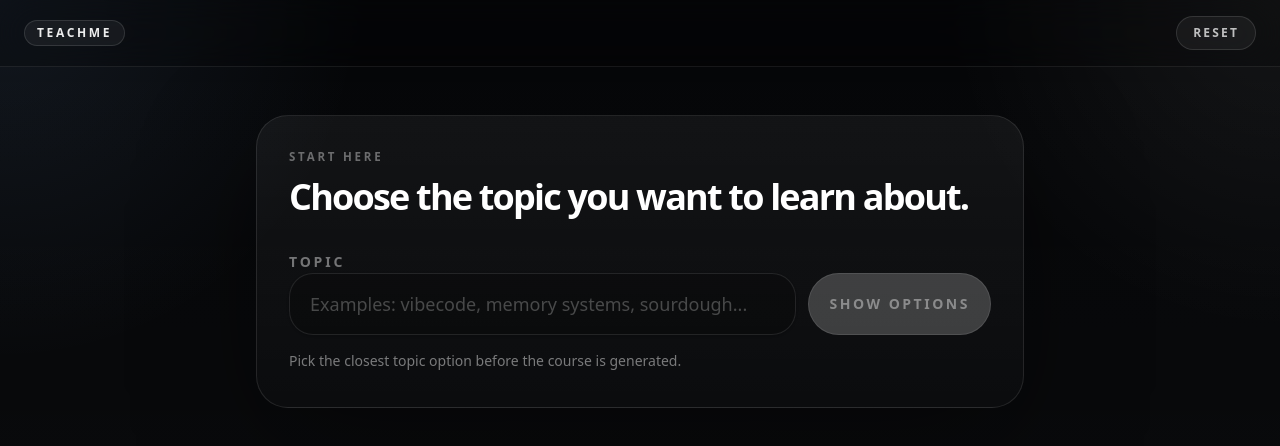
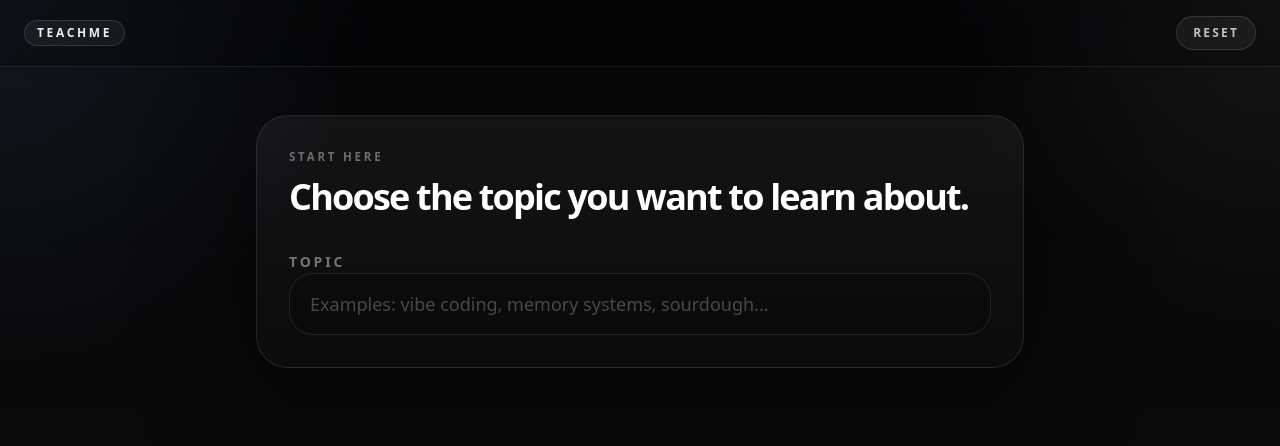
Before and after one commit to flyingpans-cpu/teachme1, a Next.js app: page / in a window 1280 px wide. Shown: the top 446 px of the page. Built offline with nearby package versions, Linux system fonts and the light colour scheme.

Commit message:
Treat selected days as total lessons

```diff
--- a/app/api/courses/create/route.ts
+++ b/app/api/courses/create/route.ts
@@ -43,6 +43,7 @@ export async function POST(request: Request) {
       level: parsed.level,
       priorKnowledge: parsed.priorKnowledge,
       styleSummary,
+      weeks: parsed.weeks,
       sessions: allocation.sessions,
       minutesPerWeek: allocation.minutesPerWeek,
     });
--- a/app/api/topics/suggest/route.ts
+++ /dev/null
@@ -1,25 +0,0 @@
-import { NextResponse } from "next/server";
-import { z } from "zod";
-import { suggestTopicOptionsWithLLM } from "@/app/lib/llmPrompt";
-
-const TopicSuggestRequestSchema = z.object({
-  topicInput: z.string().min(3),
-});
-
-export async function POST(request: Request) {
-  try {
-    const raw = await request.json();
-    const parsed = TopicSuggestRequestSchema.parse(raw);
-    const result = await suggestTopicOptionsWithLLM({
-      topicInput: parsed.topicInput,
-    });
-
-    return NextResponse.json(result);
-  } catch (error) {
-    console.error("Error suggesting topics", error);
-    return NextResponse.json(
-      { error: "Unable to suggest topic options right now." },
-      { status: 500 },
-    );
-  }
-}
--- a/app/api/tutor/route.ts
+++ b/app/api/tutor/route.ts
@@ -91,7 +91,7 @@ export async function POST(request: Request) {
 
     if (existingState.stage === "generated" && existingState.lessonState) {
       const allocation = buildTimeAllocation({
-        weeks: 5,
+        weeks: 1,
         hoursPerWeek: captured.hoursPerWeek ?? 0,
         sessionsPerWeek: captured.sessionsPerWeek ?? 0,
         preferredSessionLengthMinutes: captured.preferredSessionLengthMinutes ?? 0,
@@ -326,7 +326,7 @@ export async function POST(request: Request) {
       const requestInput = CourseRequestSchema.parse({
         topic: captured.topic,
         level: captured.level,
-        weeks: 5,
+        weeks: 1,
         hoursPerWeek: captured.hoursPerWeek,
         sessionsPerWeek: captured.sessionsPerWeek,
         preferredSessionLengthMinutes: captured.preferredSessionLengthMinutes,
@@ -352,6 +352,7 @@ export async function POST(request: Request) {
           topic: requestInput.topic,
           level: requestInput.level,
           styleSummary: buildStyleSummary(),
+          weeks: requestInput.weeks,
           sessions: allocation.sessions,
           minutesPerWeek: allocation.minutesPerWeek,
         }),
--- a/app/lib/llmPrompt.ts
+++ b/app/lib/llmPrompt.ts
@@ -25,11 +25,6 @@ export type CheckpointMessageIntent =
 export type CheckpointIntentResult = {
   intent: CheckpointMessageIntent;
   reasoning?: string;
-};
-
-export type TopicSuggestion = {
-  title: string;
-  description: string;
 };
 
 export function getOpenAIClient() {
@@ -75,55 +70,6 @@ function extractJson(raw: string) {
   const jsonStart = raw.indexOf("{");
   const jsonEnd = raw.lastIndexOf("}");
   return jsonStart >= 0 && jsonEnd >= jsonStart ? raw.slice(jsonStart, jsonEnd + 1) : raw;
-}
-
-export async function suggestTopicOptionsWithLLM(options: {
-  topicInput: string;
-}): Promise<{ options: TopicSuggestion[] }> {
-  const { topicInput } = options;
-  const normalizedTopicInput = topicInput.trim().replace(/\s+/g, " ");
-  const client = getOpenAIClient();
-
-  const systemPrompt = [
-    "You help disambiguate what a learner wants to study before course generation.",
-    "Return ONLY minified JSON.",
-    "Generate up to 5 concrete topic options based on the learner input.",
-    "Option 1 MUST preserve the learner input verbatim as the title. Do not rename it, reinterpret it, add punctuation, or mutate the wording.",
-    "Option 1 description should say that the course will teach exactly what the learner asked for, using their intended meaning.",
-    "Each option must be distinct, plausible, and narrow enough to guide accurate course generation.",
-    "Descriptions must be one sentence and explain what the learner would actually study.",
-    "Avoid overlapping duplicates and avoid joke options.",
-    'Output schema: {"options":[{"title":string,"description":string}]}',
-  ].join("\n");
-
-  const userPrompt = `Learner input: ${normalizedTopicInput}`;
-
-  const response = await createChatCompletion(client, {
-    messages: [
-      { role: "system", content: systemPrompt },
-      { role: "user", content: userPrompt },
-    ],
-    temperature: 0.4,
-  });
-
-  const raw = response.choices[0]?.message?.content ?? "";
-  if (!raw) {
-    throw new Error("Empty response from topic suggestion LLM");
-  }
-
-  const parsed = JSON.parse(extractJson(raw)) as { options?: TopicSuggestion[] };
-  const exactOption: TopicSuggestion = {
-    title: normalizedTopicInput,
-    description: `Learn exactly what you meant by "${normalizedTopicInput}", using your intended meaning and context.`,
-  };
-  const otherOptions = (parsed.options ?? []).filter(
-    (option) =>
-      option.title.trim().toLowerCase() !== normalizedTopicInput.toLowerCase(),
-  );
-
-  return {
-    options: [exactOption, ...otherOptions].slice(0, 5),
-  };
 }
 
 export async function runTutorIntakeWithLLM(options: {
@@ -202,10 +148,11 @@ export async function generateCourseOutlineWithLLM(options: {
   level?: string;
   priorKnowledge?: string;
   styleSummary: string;
+  weeks: number;
   sessions: AllocatedSession[];
   minutesPerWeek: number;
 }): Promise<GeneratedCourse> {
-  const { topic, level, priorKnowledge, styleSummary, sessions, minutesPerWeek } =
+  const { topic, level, priorKnowledge, styleSummary, weeks, sessions, minutesPerWeek } =
     options;
 
   const client = getOpenAIClient();
@@ -218,7 +165,7 @@ export async function generateCourseOutlineWithLLM(options: {
     .join("\n");
 
   const instructions = [
-    "You are an expert instructional designer creating a 5-week course outline.",
+    "You are an expert instructional designer creating a structured course outline.",
     "",
     "You will receive:",
     "- Topic and learner level",
@@ -258,7 +205,7 @@ export async function generateCourseOutlineWithLLM(options: {
     "Important time rules:",
     "- For each session, set estimatedMinutes equal to targetMinutes in the skeleton.",
     "- For each week, targetMinutes equals sum of its sessions.",
-    "- Total minutes must equal 5 * minutesPerWeek.",
+    `- Total minutes must equal ${weeks} * minutesPerWeek.`,
     "",
     "Respond with ONLY minified JSON.",
   ].join("\n");
@@ -328,10 +275,10 @@ export async function generateLessonChunkWithLLM(options: {
     "2. Why This Matters",
     "3. Tradeoffs (short table)",
     "4. Build It: Guided Implementation + Checkpoint 1",
-    "5. RESPONSE ANALYSIS (after learner returns)",
+    "5. What Your Result Shows (after learner returns)",
     "6. DEEPER EXPLANATION",
     "7. INTERACTIVE CHECKPOINT 2 (exercise + explicit pause)",
-    "8. RESPONSE ANALYSIS (second return)",
+    "8. What Your Result Shows (second return)",
     "9. What the Learner Should Observe",
     "10. Failure Modes",
     "11. Reflection Questions",
@@ -467,7 +414,7 @@ export async function answerCheckpointSideQuestionWithLLM(options: {
     "Be concise and helpful.",
     "Do not continue the lesson.",
     "Do not produce lesson template sections or markdown section headings.",
-    "Do not say RESPONSE ANALYSIS, DEEPER EXPLANATION, or INTERACTIVE CHECKPOINT 2.",
+    "Do not say What Your Result Shows, DEEPER EXPLANATION, or INTERACTIVE CHECKPOINT 2.",
     "Do not assume the learner completed the exercise.",
   ].join("\n");
 
--- a/app/page.tsx
+++ b/app/page.tsx
@@ -10,18 +10,13 @@ type ChatMessage = {
   content: string;
 };
 type DayThreads = Record<number, ChatMessage[]>;
-type TopicSuggestion = {
-  title: string;
-  description: string;
-};
 
 type SetupLevel = "BEGINNER" | "INTERMEDIATE" | "ADVANCED";
 type SetupDays = 3 | 5 | 7;
 type SetupMinutes = 15 | 30 | 45 | 60;
 
 type SetupState = {
-  topicInput: string;
-  selectedTopic?: TopicSuggestion;
+  topic: string;
   daysPerWeek?: SetupDays;
   minutesPerDay?: SetupMinutes;
   level?: SetupLevel;
@@ -72,9 +67,8 @@ function createId() {
 }
 
 function buildCapturedState(setup: Required<SetupState>): NonNullable<TutorSessionState["captured"]> {
-  const selectedTopic = setup.selectedTopic;
   return {
-    topic: `${selectedTopic.title}: ${selectedTopic.description}`,
+    topic: setup.topic,
     level: setup.level,
     sessionsPerWeek: setup.daysPerWeek,
     preferredSessionLengthMinutes: setup.minutesPerDay,
@@ -94,10 +88,6 @@ function formatLevel(level?: SetupLevel) {
   if (level === "INTERMEDIATE") return "Medium";
   if (level === "ADVANCED") return "Advanced";
   return "";
-}
-
-function formatSelectedTopic(selectedTopic?: TopicSuggestion) {
-  return selectedTopic?.title ?? "";
 }
 
 function MarkdownLesson(props: { content: string }) {
@@ -215,33 +205,6 @@ function SegmentButton<T extends string | number>(props: {
   );
 }
 
-function TopicOptionCard(props: {
-  option: TopicSuggestion;
-  selected: boolean;
-  onSelect: () => void;
-}) {
-  const { option, selected, onSelect } = props;
-
-  return (
-    <button
-      type="button"
-      onClick={onSelect}
-      className={`rounded-[1.5rem] border p-4 text-left transition ${
-        selected
-          ? "border-cyan-200/55 bg-white text-slate-950 shadow-[0_20px_50px_rgba(190,242,255,0.18)]"
-          : "border-white/10 bg-white/[0.03] text-white hover:border-white/22 hover:bg-white/[0.05]"
-      }`}
-    >
-      <p className="text-sm font-semibold uppercase tracking-[0.18em]">
-        {option.title}
-      </p>
-      <p className={`mt-2 text-sm leading-6 ${selected ? "text-slate-700" : "text-white/58"}`}>
-        {option.description}
-      </p>
-    </button>
-  );
-}
-
 function CourseLoader() {
   return (
     <section className="relative flex min-h-[70vh] items-center justify-center overflow-hidden">
@@ -321,13 +284,13 @@ function ProgressHeader(props: {
             type="button"
             onClick={onMarkComplete}
             disabled={!canMarkComplete || isSending}
-            className="rounded-2xl border border-cyan-100/20 bg-white px-4 py-3 text-left text-slate-950 transition hover:bg-cyan-50 disabled:cursor-not-allowed disabled:border-white/8 disabled:bg-white/20 disabled:text-white/40"
+            className="rounded-2xl border border-white/10 bg-black/15 px-4 py-3 text-left text-white/82 transition hover:border-white/18 hover:bg-white/[0.05] disabled:cursor-not-allowed disabled:border-white/8 disabled:bg-white/[0.03] disabled:text-white/30"
           >
-            <p className="text-[0.68rem] font-semibold uppercase tracking-[0.22em] text-slate-600 disabled:text-white/30">
+            <p className="text-[0.68rem] font-semibold uppercase tracking-[0.22em] text-white/38">
               Progress
             </p>
-            <p className="mt-2 text-lg font-semibold">
-              {isSending ? "Updating..." : "Mark lesson completed"}
+            <p className="mt-2 text-base font-semibold">
+              {isSending ? "Updating..." : "Mark completed"}
             </p>
           </button>
         </div>
@@ -391,13 +354,9 @@ function RevealStep(props: {
 
 function SetupScreen(props: {
   setup: SetupState;
-  topicOptions: TopicSuggestion[];
-  isLoadingTopics: boolean;
   canStart: boolean;
   isSending: boolean;
-  onTopicInputChange: (value: string) => void;
-  onRequestTopics: () => void;
-  onSelectTopic: (option: TopicSuggestion) => void;
+  onTopicChange: (value: string) => void;
   onDaysChange: (value: SetupDays) => void;
   onMinutesChange: (value: SetupMinutes) => void;
   onLevelChange: (value: SetupLevel) => void;
@@ -405,20 +364,15 @@ function SetupScreen(props: {
 }) {
   const {
     setup,
-    topicOptions,
-    isLoadingTopics,
     canStart,
     isSending,
-    onTopicInputChange,
-    onRequestTopics,
-    onSelectTopic,
+    onTopicChange,
     onDaysChange,
     onMinutesChange,
     onLevelChange,
     onStart,
   } = props;
-  const topicInputReady = setup.topicInput.trim().length >= 3;
-  const topicReady = Boolean(setup.selectedTopic);
+  const topicReady = setup.topic.trim().length >= 3;
   const daysReady = Boolean(setup.daysPerWeek);
   const minutesReady = Boolean(setup.minutesPerDay);
   const levelReady = Boolean(setup.level);
@@ -438,53 +392,18 @@ function SetupScreen(props: {
             <label htmlFor="topic" className="text-sm font-semibold uppercase tracking-[0.2em] text-white/42">
               Topic
             </label>
-            <div className="flex flex-col gap-3 sm:flex-row">
-              <input
-                id="topic"
-                value={setup.topicInput}
-                onChange={(event) => onTopicInputChange(event.target.value)}
-                placeholder="Examples: vibecode, memory systems, sourdough..."
-                className="block flex-1 rounded-[1.5rem] border border-white/10 bg-black/20 px-5 py-4 text-lg text-white shadow-sm outline-none transition placeholder:text-white/25 focus:border-cyan-100/40 focus:bg-black/30"
-              />
-              <button
-                type="button"
-                onClick={onRequestTopics}
-                disabled={!topicInputReady || isLoadingTopics}
-                className="inline-flex items-center justify-center rounded-full border border-cyan-100/25 bg-white px-5 py-3 text-sm font-semibold uppercase tracking-[0.18em] text-slate-950 transition hover:bg-cyan-50 disabled:cursor-not-allowed disabled:border-white/10 disabled:bg-white/20 disabled:text-white/40"
-              >
-                {isLoadingTopics ? "Finding..." : "Show options"}
-              </button>
-            </div>
-            {setup.selectedTopic ? (
-              <p className="text-sm leading-7 text-emerald-200/80">
-                Selected topic: {setup.selectedTopic.title}
-              </p>
-            ) : (
-              <p className="text-sm leading-7 text-white/45">
-                Pick the closest topic option before the course is generated.
-              </p>
-            )}
+            <input
+              id="topic"
+              value={setup.topic}
+              onChange={(event) => onTopicChange(event.target.value)}
+              placeholder="Examples: vibe coding, memory systems, sourdough..."
+              className="block w-full rounded-[1.5rem] border border-white/10 bg-black/20 px-5 py-4 text-lg text-white shadow-sm outline-none transition placeholder:text-white/25 focus:border-cyan-100/40 focus:bg-black/30"
+            />
           </div>
-
-          <RevealStep visible={topicOptions.length > 0}>
-            <p className="text-sm font-semibold uppercase tracking-[0.2em] text-white/42">
-              Select the topic that best matches what you want to learn
-            </p>
-            <div className="grid gap-3">
-              {topicOptions.map((option) => (
-                <TopicOptionCard
-                  key={option.title}
-                  option={option}
-                  selected={setup.selectedTopic?.title === option.title}
-                  onSelect={() => onSelectTopic(option)}
-                />
-              ))}
-            </div>
-          </RevealStep>
 
           <RevealStep visible={topicReady}>
             <p className="text-sm font-semibold uppercase tracking-[0.2em] text-white/42">
-              1. How many days you want to commit to
+              1. How many total lessons you want
             </p>
             <div className="grid gap-3 sm:grid-cols-3">
               {dayOptions.map((days) => (
@@ -539,7 +458,7 @@ function SetupScreen(props: {
               <div className="mt-4 grid gap-3 text-sm text-white/58 sm:grid-cols-3">
                 <div>
                   <p className="text-white/35">Days</p>
-                  <p className="mt-1 text-base font-semibold text-white">{setup.daysPerWeek} days</p>
+                  <p className="mt-1 text-base font-semibold text-white">{setup.daysPerWeek} total lessons</p>
                 </div>
                 <div>
                   <p className="text-white/35">Minutes</p>
@@ -574,9 +493,7 @@ function SetupScreen(props: {
 
 export default function Home() {
   const [phase, setPhase] = useState<AppPhase>("setup");
-  const [setup, setSetup] = useState<SetupState>({ topicInput: "" });
-  const [topicOptions, setTopicOptions] = useState<TopicSuggestion[]>([]);
-  const [isLoadingTopics, setIsLoadingTopics] = useState(false);
+  const [setup, setSetup] = useState<SetupState>({ topic: "" });
   const [dayThreads, setDayThreads] = useState<DayThreads>({});
   const [activeDayIndex, setActiveDayIndex] = useState(1);
   const [sessionState, setSessionState] = useState<TutorSessionState>({});
@@ -593,7 +510,6 @@ export default function Home() {
       const parsed = JSON.parse(raw) as {
         phase?: AppPhase;
         setup?: SetupState;
-        topicOptions?: TopicSuggestion[];
         dayThreads?: DayThreads;
         activeDayIndex?: number;
         messages?: ChatMessage[];
@@ -601,7 +517,6 @@ export default function Home() {
       };
       if (parsed.phase) setPhase(parsed.phase);
       if (parsed.setup) setSetup(parsed.setup);
-      if (parsed.topicOptions) setTopicOptions(parsed.topicOptions);
       if (parsed.dayThreads) {
         setDayThreads(parsed.dayThreads);
         prefetchedDaysRef.current = new Set(
@@ -622,9 +537,9 @@ export default function Home() {
   useEffect(() => {
     localStorage.setItem(
       STORAGE_KEY,
-      JSON.stringify({ phase, setup, topicOptions, dayThreads, activeDayIndex, sessionState }),
+      JSON.stringify({ phase, setup, dayThreads, activeDayIndex, sessionState }),
     );
-  }, [phase, setup, topicOptions, dayThreads, activeDayIndex, sessionState]);
+  }, [phase, setup, dayThreads, activeDayIndex, sessionState]);
 
   useEffect(() => {
     if (phase !== "chat") return;
@@ -632,7 +547,7 @@ export default function Home() {
   }, [activeDayIndex, phase]);
 
   const canStart =
-    Boolean(setup.selectedTopic) &&
+    setup.topic.trim().length >= 3 &&
     Boolean(setup.daysPerWeek) &&
     Boolean(setup.minutesPerDay) &&
     Boolean(setup.level);
@@ -684,21 +599,6 @@ export default function Home() {
     };
   }
 
-  async function requestTopicOptions(topicInput: string) {
-    const response = await fetch("/api/topics/suggest", {
-      method: "POST",
-      headers: { "Content-Type": "application/json" },
-      body: JSON.stringify({ topicInput }),
-    });
-
-    if (!response.ok) {
-      const data = await response.json().catch(() => null);
-      throw new Error(data?.error || "Unable to suggest topic options.");
-    }
-
-    return (await response.json()) as { options?: TopicSuggestion[] };
-  }
-
   async function prefetchRemainingDays(nextState: TutorSessionState) {
     const totalDays = nextState.progress?.totalDays ?? 0;
     if (!totalDays) return;
@@ -736,8 +636,7 @@ export default function Home() {
     if (!canStart || isSending) return;
 
     const completeSetup = {
-      topicInput: setup.topicInput.trim(),
-      selectedTopic: setup.selectedTopic as TopicSuggestion,
+      topic: setup.topic.trim(),
       daysPerWeek: setup.daysPerWeek as SetupDays,
       minutesPerDay: setup.minutesPerDay as SetupMinutes,
       level: setup.level as SetupLevel,
@@ -830,31 +729,13 @@ export default function Home() {
   const handleReset = () => {
     localStorage.removeItem(STORAGE_KEY);
     setPhase("setup");
-    setSetup({ topicInput: "" });
-    setTopicOptions([]);
+    setSetup({ topic: "" });
     setDayThreads({});
     setActiveDayIndex(1);
     setSessionState({});
     setInput("");
     setError(null);
     setIsSending(false);
-  };
-
-  const handleRequestTopics = async () => {
-    const topicInput = setup.topicInput.trim();
-    if (topicInput.length < 3 || isLoadingTopics) return;
-
-    setError(null);
-    setIsLoadingTopics(true);
-    try {
-      const data = await requestTopicOptions(topicInput);
-      setTopicOptions(data.options ?? []);
-    } catch (cause) {
-      console.error(cause);
-      setError("Something went wrong while suggesting topics. Please try again.");
-    } finally {
-      setIsLoadingTopics(false);
-    }
   };
 
   const handleMarkComplete = async () => {
@@ -970,25 +851,9 @@ export default function Home() {
         {phase === "setup" ? (
           <SetupScreen
             setup={setup}
-            topicOptions={topicOptions}
-            isLoadingTopics={isLoadingTopics}
             canStart={canStart}
             isSending={isSending}
-            onTopicInputChange={(value) => {
-              setSetup((current) => ({
-                ...current,
-                topicInput: value,
-                selectedTopic: undefined,
-              }));
-              setTopicOptions([]);
-            }}
-            onRequestTopics={handleRequestTopics}
-            onSelectTopic={(option) =>
-              setSetup((current) => ({
-                ...current,
-                selectedTopic: option,
-              }))
-            }
+            onTopicChange={(value) => setSetup((current) => ({ ...current, topic: value }))}
             onDaysChange={(value) => setSetup((current) => ({ ...current, daysPerWeek: value }))}
             onMinutesChange={(value) => setSetup((current) => ({ ...current, minutesPerDay: value }))}
             onLevelChange={(value) => setSetup((current) => ({ ...current, level: value }))}
@@ -1001,9 +866,9 @@ export default function Home() {
             <div className="overflow-hidden rounded-[2rem] border border-white/10 bg-[linear-gradient(180deg,rgba(255,255,255,0.045),rgba(255,255,255,0.02))] shadow-[0_35px_120px_rgba(0,0,0,0.45)]">
               <div ref={lessonTopRef} />
               <div className="border-b border-white/8 px-6 py-5 sm:px-8">
-                <p className="text-[0.72rem] font-semibold uppercase tracking-[0.24em] text-white/38">Current Lesson</p>
+                <p className="text-[0.72rem] font-semibold uppercase tracking-[0.24em] text-white/38">Current Course</p>
                 <h1 className="mt-2 max-w-3xl text-3xl font-semibold tracking-[-0.05em] text-white sm:text-4xl">
-                  {formatSelectedTopic(setup.selectedTopic) || "Your course"}
+                  {setup.topic.trim() || "Your course"}
                 </h1>
               </div>
 
@@ -1101,9 +966,7 @@ export default function Home() {
                 <div className="mt-5 grid gap-4">
                   <div>
                     <p className="text-[0.68rem] font-semibold uppercase tracking-[0.2em] text-white/36">Topic</p>
-                    <p className="mt-2 text-lg font-semibold text-white">
-                      {formatSelectedTopic(setup.selectedTopic)}
-                    </p>
+                    <p className="mt-2 text-lg font-semibold text-white">{setup.topic.trim()}</p>
                   </div>
                   <div className="grid grid-cols-2 gap-3">
                     <div className="rounded-2xl border border-white/8 bg-black/15 px-4 py-3">
```
